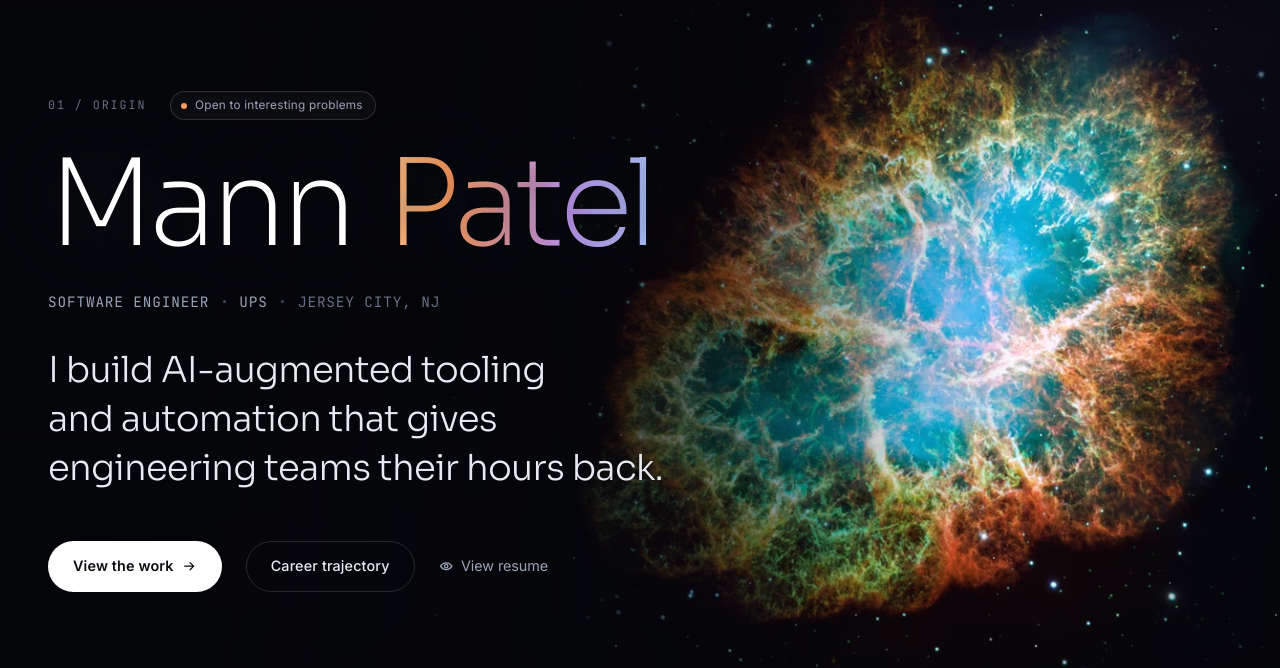
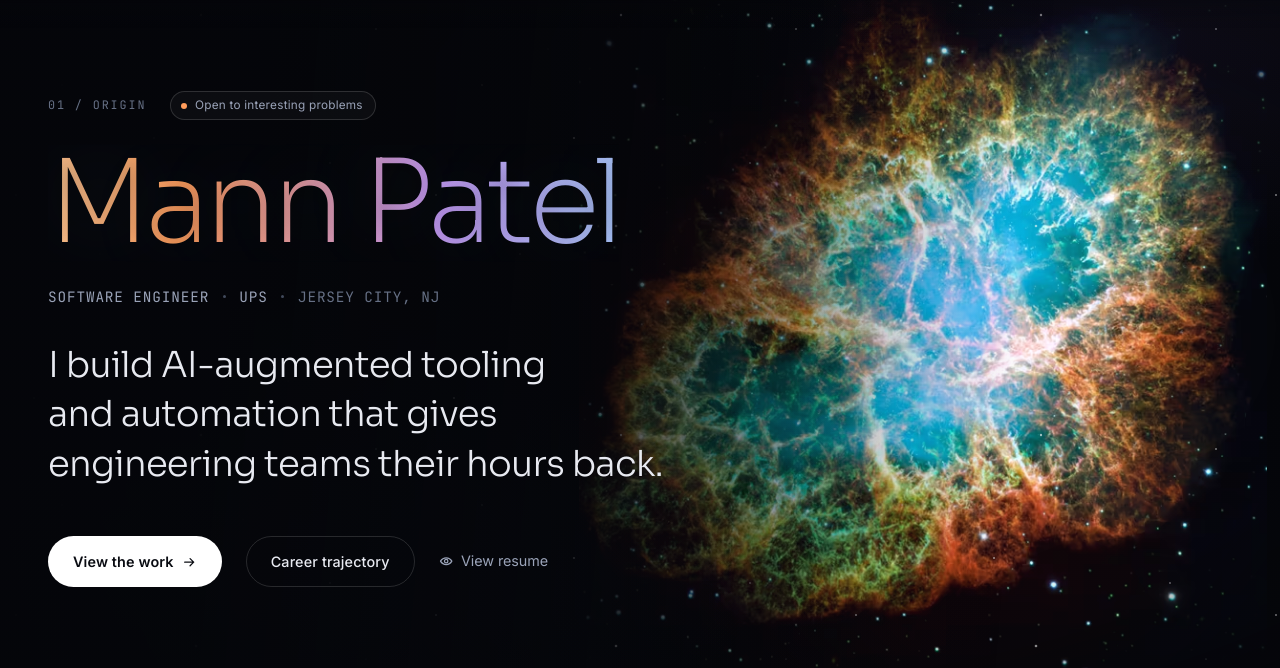
Before and after one commit to Mann5700/Mann5700.github.io, an Astro site: page / in a window 1280 px wide. Shown: the part 73-741 px from the top of the page. Built offline with nearby package versions, Linux system fonts and the light colour scheme; Astro itself is replaced by a stand-in of ours; a web font is replaced by a local one.

Commit message:
Type the hero name on and run one nebula palette across both words

```diff
--- a/src/components/Hero.astro
+++ b/src/components/Hero.astro
@@ -27,16 +27,9 @@ const actions = [
     </p>
 
     <h1 class="hero__name" id="hero-name">
-      {
-        profile.name.split(' ').map((word, i, all) => (
-          <span
-            class:list={['hero__word', i === all.length - 1 && 'hero__word--lit']}
-            style={`--i:${i}`}
-          >
-            {word}
-          </span>
-        ))
-      }
+      <span class="hero__type" style={`--type-steps: steps(${profile.name.length}, end)`}>
+        <span class="hero__type-text">{profile.name}</span>
+      </span>
     </h1>
 
     <p class="hero__role">
@@ -147,7 +140,7 @@ const actions = [
   /* Every hero element rises in on load with a shared cadence. This is a pure
      CSS animation so it runs even when the bundle fails to load. */
   .hero__eyebrow,
-  .hero__name .hero__word,
+  .hero__name,
   .hero__role,
   .hero__headline,
   .hero__actions,
@@ -226,9 +219,6 @@ const actions = [
   /* ------------------------------------------------------------------ name */
 
   .hero__name {
-    display: flex;
-    flex-wrap: wrap;
-    gap: 0 0.28em;
     margin-block-end: var(--sp-m);
     font-size: var(--step-7);
     font-weight: 200;
@@ -240,18 +230,63 @@ const actions = [
     text-shadow: 0 0 90px rgb(159 217 255 / 18%), 0 0 26px rgb(5 6 10 / 55%);
   }
 
-  .hero__word {
-    display: block;
-    animation-delay: calc(0.12s + var(--i) * 0.09s);
+  /* The name types itself in. `--reveal` is a registered property (global.css)
+     so it can be animated; the caret and the clip both read it, which is what
+     keeps them in step. Its initial value is 0% — fully typed — so if the
+     property or the animation is unsupported the name simply renders whole. */
+  .hero__type {
+    position: relative;
+    display: inline-block;
+    white-space: nowrap;
   }
 
-  /* The surname is filled with the remnant's own palette instead of a flat
-     colour. The fill drifts like gas and a specular band crosses it slowly.
-     Both layers move in one animation because they share background-position. */
+  .hero__type-text {
+    display: inline-block;
+    clip-path: inset(0 var(--reveal, 0%) 0 0);
+  }
+
+  .hero__type::after {
+    content: '';
+    position: absolute;
+    top: 0.16em;
+    left: calc(100% - var(--reveal, 0%));
+    width: 0.05em;
+    height: 0.74em;
+    translate: 0.14em 0;
+    background: var(--c-ember);
+    box-shadow: 0 0 20px var(--c-ember-hot);
+  }
+
+  @media (prefers-reduced-motion: no-preference) {
+    .hero__type {
+      animation: type-in 1.5s var(--type-steps, steps(10, end)) 0.4s both;
+    }
+
+    .hero__type::after {
+      animation: caret 1.05s steps(2, start) infinite;
+    }
+  }
+
+  @keyframes type-in {
+    from {
+      --reveal: 100%;
+    }
+    to {
+      --reveal: 0%;
+    }
+  }
+
+  @keyframes caret {
+    to {
+      opacity: 0;
+    }
+  }
+
+  /* One continuous palette across the whole name, drifting like gas, with a
+     specular band crossing it. Both layers move in one animation because they
+     share background-position. */
   @supports ((background-clip: text) or (-webkit-background-clip: text)) {
-    /* Scoped through .hero__name to outrank the shared `rise` rule, which would
-       otherwise drop the second animation from the shorthand. */
-    .hero__name .hero__word--lit {
+    .hero__type-text {
       background-image:
         linear-gradient(100deg, transparent 41%, rgb(255 255 255 / 72%) 50%, transparent 59%),
         linear-gradient(
@@ -270,10 +305,7 @@ const actions = [
       background-clip: text;
       -webkit-text-fill-color: transparent;
       color: transparent;
-      animation:
-        rise 1.1s var(--e-out) both,
-        nebula-text 16s linear infinite;
-      animation-delay: calc(0.12s + var(--i) * 0.09s), 0s;
+      animation: nebula-text 16s linear infinite;
     }
   }
 
@@ -538,7 +570,9 @@ const actions = [
 
   @media (prefers-reduced-motion: reduce) {
     .hero__eyebrow,
-    .hero__name .hero__word,
+    .hero__name,
+    .hero__type,
+    .hero__type-text,
     .hero__role,
     .hero__headline,
     .hero__actions,
--- a/src/styles/global.css
+++ b/src/styles/global.css
@@ -1,4 +1,12 @@
 @import './tokens.css';
+
+/* Registered so it can be animated: the hero types its name by animating this
+   from 100% (hidden) to 0% (whole). The initial value is the safe end state. */
+@property --reveal {
+  syntax: '<length-percentage>';
+  inherits: true;
+  initial-value: 0%;
+}
 
 /* ============================================================================
    RESET + BASE
--- a/src/styles/tokens.css
+++ b/src/styles/tokens.css
@@ -60,7 +60,9 @@
   --step-4: clamp(2.074rem, 1.74rem + 1.48vw, 3rem);
   --step-5: clamp(2.488rem, 1.93rem + 2.48vw, 4rem);
   --step-6: clamp(2.986rem, 2.05rem + 4.16vw, 5.5rem);
-  --step-7: clamp(3.583rem, 2.05rem + 6.81vw, 7.5rem);
+  /* The hero name is typed on one unbroken line, so the floor is set by what
+     fits a 320px screen rather than by taste. */
+  --step-7: clamp(3rem, 1.6rem + 7vw, 7.5rem);
 
   --lh-tight: 1.02;
   --lh-snug: 1.18;
```
